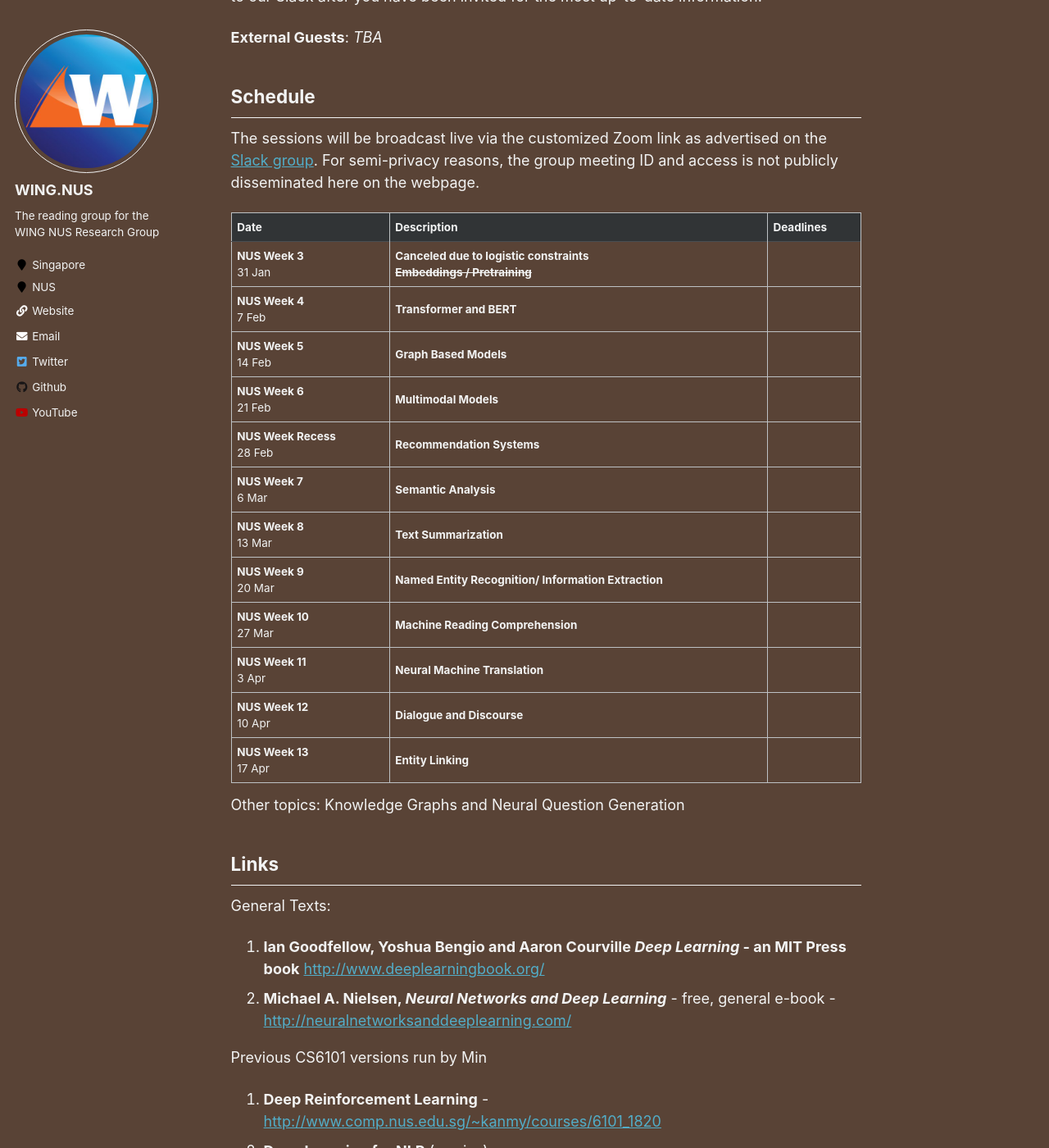
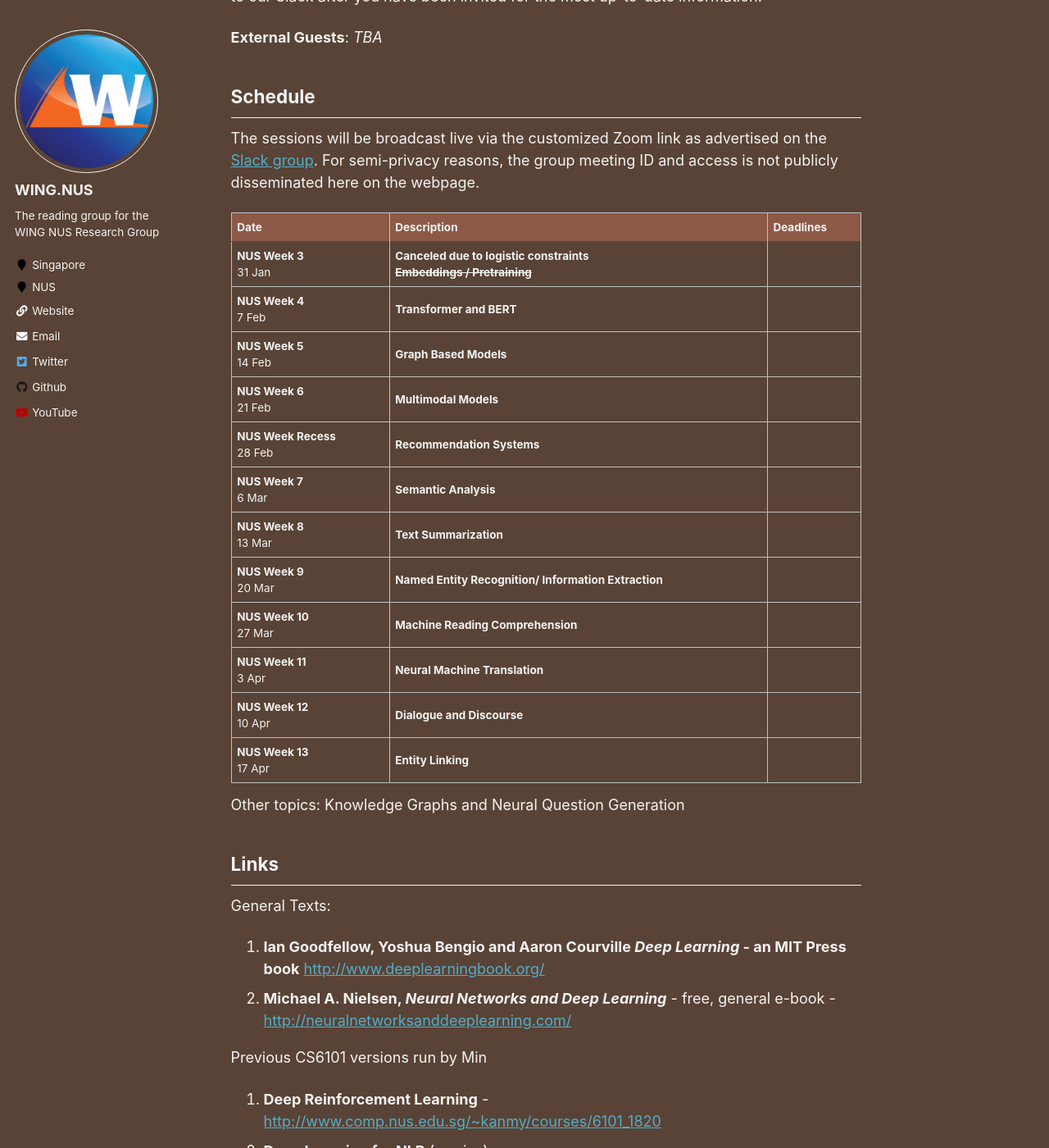
Before and after one commit to WING-NUS/cs6101, a Jekyll site: the page built from _pages/about.md, in a window 1280 px wide and 1400 px high, scrolled down 722 px. Shown: the whole window at 82% size. Built offline with Jekyll 4.4.1, drawn with Linux system fonts in a browser that asks for light colours.

Commit message:
THead color.

```diff
--- a/_sass/_tables.scss
+++ b/_sass/_tables.scss
@@ -16,7 +16,7 @@ table {
 }
 
 thead {
-  background-color: $darker-gray;
+  background-color: #8C5946;
   border-bottom: 1px solid $dark-gray;
 }
 
```
